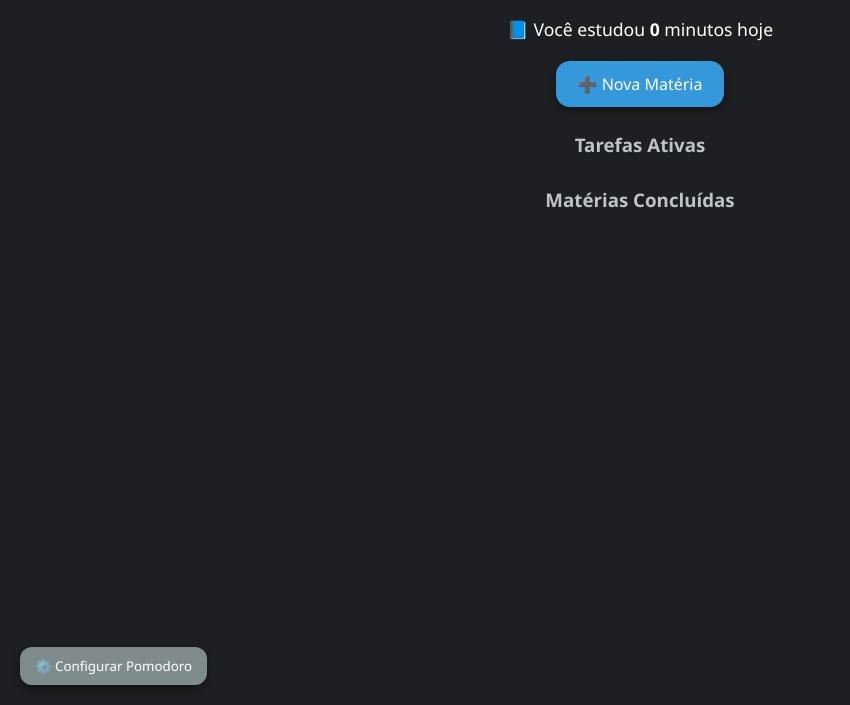
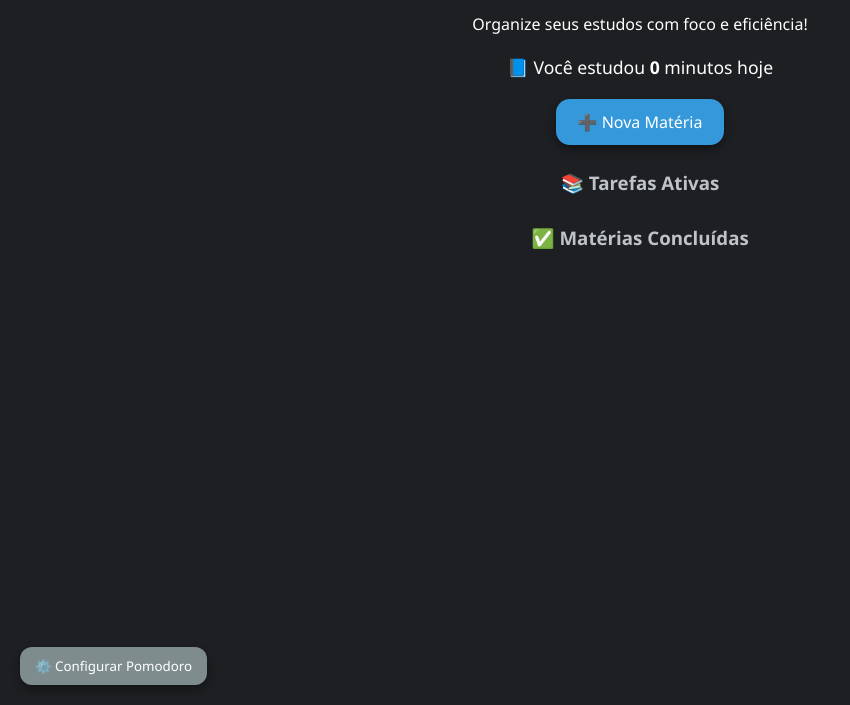
Before and after one commit to Guitsdriiy/CronoEstudo, a plain HTML site: page index.html in a window 1280 px wide. Shown: the part 95-800 px from the top of the page, without its empty margins (0-850 px from the left). Drawn offline with Linux system fonts and the light colour scheme.

Commit message:
Atualizar o index.html

```diff
--- a/index.html
+++ b/index.html
@@ -9,6 +9,7 @@
 <body>
   <header>
     <h1>CronoEstudo</h1>
+    <p class="subtitle">Organize seus estudos com foco e eficiência!</p>
   </header>
 
   <div id="studySummary">
@@ -22,12 +23,12 @@
 
   <!-- Abas -->
   <div id="taskList" class="task-section">
-    <h3>Tarefas Ativas</h3>
+    <h3>📚 Tarefas Ativas</h3>
     <div id="activeTasks"></div>
   </div>
 
   <div id="completedList" class="task-section">
-    <h3>Matérias Concluídas</h3>
+    <h3>✅ Matérias Concluídas</h3>
     <div id="completedTasks"></div>
   </div>
 
@@ -108,6 +109,9 @@
     </div>
   </div>
 
+  <!-- Toast -->
+  <div id="toast" class="toast" style="display:none;"></div>
+
   <script src="script.js"></script>
 </body>
 </html>
```
